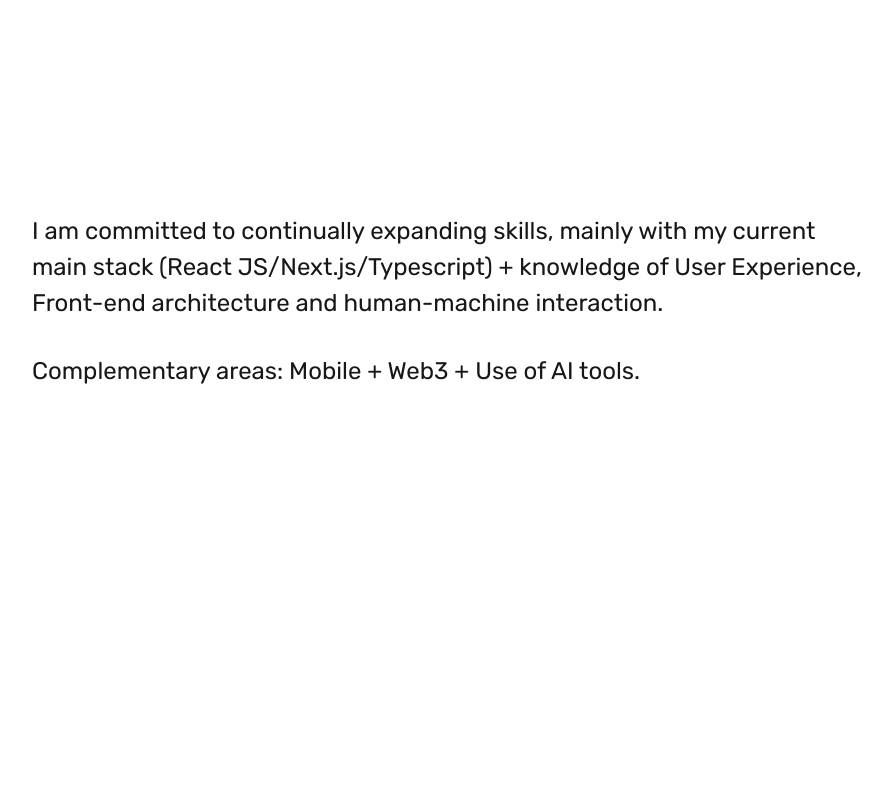
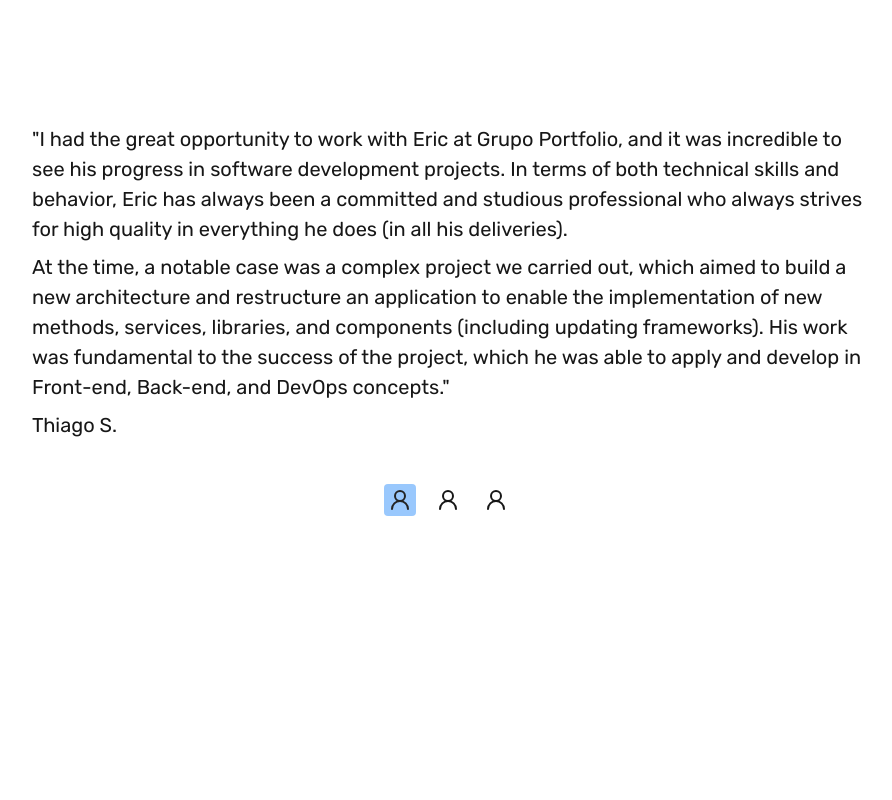
Before and after one commit to ericiannj/new-port, a Next.js app: page /about in a window 1280 px wide. Shown: the part 2480-3280 px from the top of the page, without its empty margins (192-1084 px from the left). Built offline with nearby package versions, Linux system fonts and the light colour scheme.

Commit message:
styles(About): adjust recommendations section basic structure style

```diff
--- a/src/app/about/components/Recommendations.tsx
+++ b/src/app/about/components/Recommendations.tsx
@@ -14,9 +14,11 @@
   const CurrentComponent = comments[selectedIndex].component;
 
   return (
-    <div className="flex w-full flex-col gap-2 md:h-[215px]">
+    <div className="flex w-full flex-col gap-2">
       <div className="flex flex-col items-center">
-        <CurrentComponent />
+        <div className="min-h-[360px]">
+          <CurrentComponent />
+        </div>
         <div className="flex gap-4">
           {Array.from({ length: comments.length }, (_, index) => (
             <motion.button
@@ -49,17 +51,16 @@
 
 export default Recommendations;
 
-// h-[215px]
 const Recommendation1 = () => (
-  <div className="flex w-full flex-col gap-2">
-    <p className="text-fluid-base">
+  <div className="text-fluid-xl flex w-full flex-col gap-2">
+    <p>
       &quot;I had the great opportunity to work with Eric at Grupo Portfolio,
       and it was incredible to see his progress in software development
       projects. In terms of both technical skills and behavior, Eric has always
       been a committed and studious professional who always strives for high
       quality in everything he does (in all his deliveries).
     </p>
-    <p className="text-fluid-base">
+    <p>
       At the time, a notable case was a complex project we carried out, which
       aimed to build a new architecture and restructure an application to enable
       the implementation of new methods, services, libraries, and components
@@ -67,36 +68,36 @@
       of the project, which he was able to apply and develop in Front-end,
       Back-end, and DevOps concepts.&quot;
     </p>
-    <p className="text-fluid-base">Thiago S.</p>
+    <p>Thiago S.</p>
   </div>
 );
 
 const Recommendation2 = () => (
-  <div className="flex w-full flex-col gap-2">
-    <p className="text-fluid-base">
+  <div className="text-fluid-xl flex w-full flex-col gap-2">
+    <p>
       &quot;Eric was a developer on my squad at Big Brain and from the beginning
       he demonstrated excellent communication, concern for the product and the
       quality of his work.
     </p>
-    <p className="text-fluid-base">
+    <p>
       Eric was a developer on my squad at Big Brain and from the beginning he
       demonstrated excellent communication, concern for the product and the
       quality of his work.&quot;
     </p>
-    <p className="text-fluid-base">Heloísa G.</p>
+    <p>Heloísa G.</p>
   </div>
 );
 
 const Recommendation3 = () => (
-  <div className="flex w-full flex-col gap-2">
-    <p className="text-fluid-base">
+  <div className="text-fluid-xl flex w-full flex-col gap-2">
+    <p>
       &quot;Eric was one of my first colleagues when I started working in
       software development. What caught my attention the most about his way of
       working and planning was his search for the best technologies and
       methodologies on the market and his focus on creating scalable
       applications that could always evolve.
     </p>
-    <p className="text-fluid-base">
+    <p>
       During the time I worked with him, I learned a lot and we evolved as
       professionals, pushing each other to achieve excellence in projects. He is
       a highly skilled professional. Few people have the courage to create an
--- a/src/app/about/page.tsx
+++ b/src/app/about/page.tsx
@@ -10,8 +10,8 @@
   Summary = 'summary',
   Achievements = 'achievements',
   Stack = 'stack',
+  Recommendations = 'recommendations',
   Perspectives = 'perspectives',
-  Recommendations = 'recommendations',
 }
 
 export default function About() {
@@ -49,10 +49,10 @@
         return <Achievements />;
       case SectionId.Stack:
         return <Stack />;
+      case SectionId.Recommendations:
+        return <Recommendations />;
       case SectionId.Perspectives:
         return <Perspectives />;
-      case SectionId.Recommendations:
-        return <Recommendations />;
       default:
         return <Summary />;
     }
--- a/tailwind.config.ts
+++ b/tailwind.config.ts
@@ -14,6 +14,7 @@
       },
       fontSize: {
         'fluid-base': 'clamp(1rem, 2vw, 1rem)',
+        'fluid-xl': 'clamp(1.125rem, 2.25vw, 1.25rem)',
         'fluid-2xl': 'clamp(1.25rem, 2.5vw, 1.5rem)',
         'fluid-4xl': 'clamp(1.75rem, 3vw, 2.5rem)',
         'fluid-6xl': 'clamp(1.5rem, 5vw, 4rem)',
```
